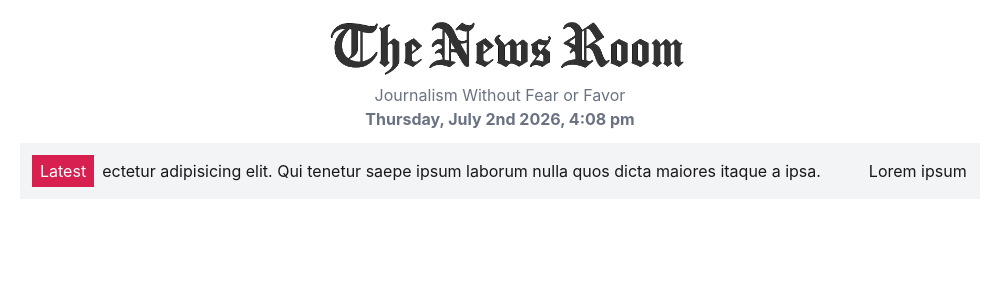
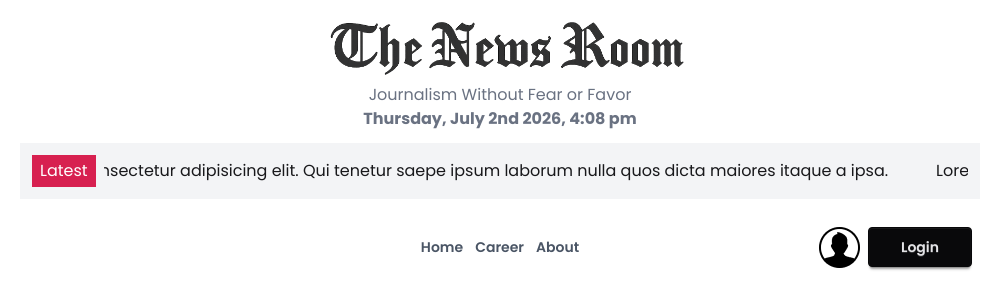
Before and after one commit to rafiulhasan1/The-News-Room, a React (Vite) app: page / in a window 1280 px wide. Shown: the top 308 px of the page, without its empty margins (140-1143 px from the left). Built offline with nearby package versions, Linux system fonts and the light colour scheme.

Commit message:
added navber part

```diff
--- a/src/App.css
+++ b/src/App.css
@@ -1,2 +1,7 @@
+@import url('https://fonts.googleapis.com/css2?family=Poppins:ital,wght@0,100;0,200;0,300;0,400;0,500;0,600;0,700;0,800;0,900;1,100;1,200;1,300;1,400;1,500;1,600;1,700;1,800;1,900&display=swap');
 @import "tailwindcss";
 @plugin "daisyui";
+
+@theme {
+  --font-poppins: "Poppins", sans-serif;
+}
--- /dev/null
+++ b/src/Components/Navber.jsx
@@ -0,0 +1,40 @@
+import { Link } from "react-router-dom";
+import navLogo from "../assets/user.png"
+
+const Navber = () => {
+    return (
+        <div>
+            <div className="navbar bg-base-100 ">
+                <div className="navbar-start">
+                    <div className="dropdown">
+                        <div tabIndex={0} role="button" className="btn btn-ghost lg:hidden">
+                            <svg xmlns="http://www.w3.org/2000/svg" className="h-5 w-5" fill="none" viewBox="0 0 24 24" stroke="currentColor"> <path strokeLinecap="round" strokeLinejoin="round" strokeWidth="2" d="M4 6h16M4 12h8m-8 6h16" /> </svg>
+                        </div>
+                        <ul
+                            tabIndex="-1"
+                            className="menu menu-sm dropdown-content bg-base-100 rounded-box z-1 mt-3 w-52 p-2 shadow">
+                            <li><a>Item 1</a></li>
+                            <li><a>Item 3</a></li>
+                        </ul>
+                    </div>
+                    <a className="btn btn-ghost text-xl"></a>
+                </div>
+                <div className="navbar-center hidden lg:flex">
+                    <ul className="menu menu-horizontal px-1 font-semibold text-gray-600 gap-3">
+                        <Link to="/">Home</Link>
+                        <Link to="/career">Career</Link>
+                        <Link to="/about">About</Link>
+                    </ul>
+                </div>
+                <div className="navbar-end gap-2">
+                    <div>
+                        <img src={navLogo} alt="" />
+                    </div>
+                    <a className="btn btn-neutral px-8">Login</a>
+                </div>
+            </div>
+        </div>
+    );
+};
+
+export default Navber;
--- a/src/Layouts/HomeLayout.jsx
+++ b/src/Layouts/HomeLayout.jsx
@@ -1,16 +1,19 @@
 import Home from "../Components/Home";
 import LatestNews from "../Components/LatestNews";
+import Navber from "../Components/Navber";
 
 const HomeLayout = () => {
     return (
-        <div>
+        <div className="font-poppins">
             <header>
                 <Home></Home>
                 <section className="w-9/12 mx-auto">
                     <LatestNews/>
                 </section>
             </header>
-            <nav></nav>
+            <nav className="w-9/12 mx-auto mt-4">
+                <Navber/>
+            </nav>
             <main></main>
         </div>
     );
```
